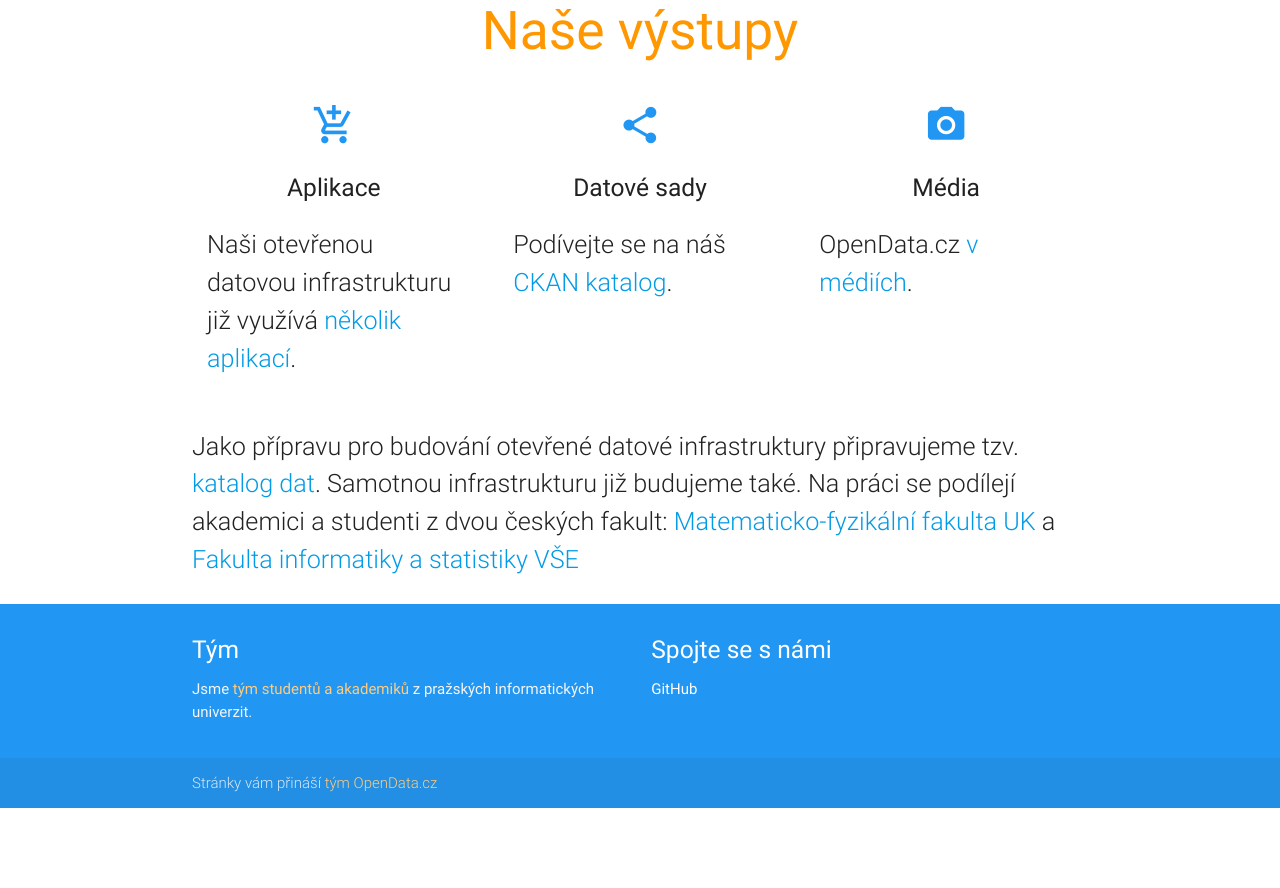
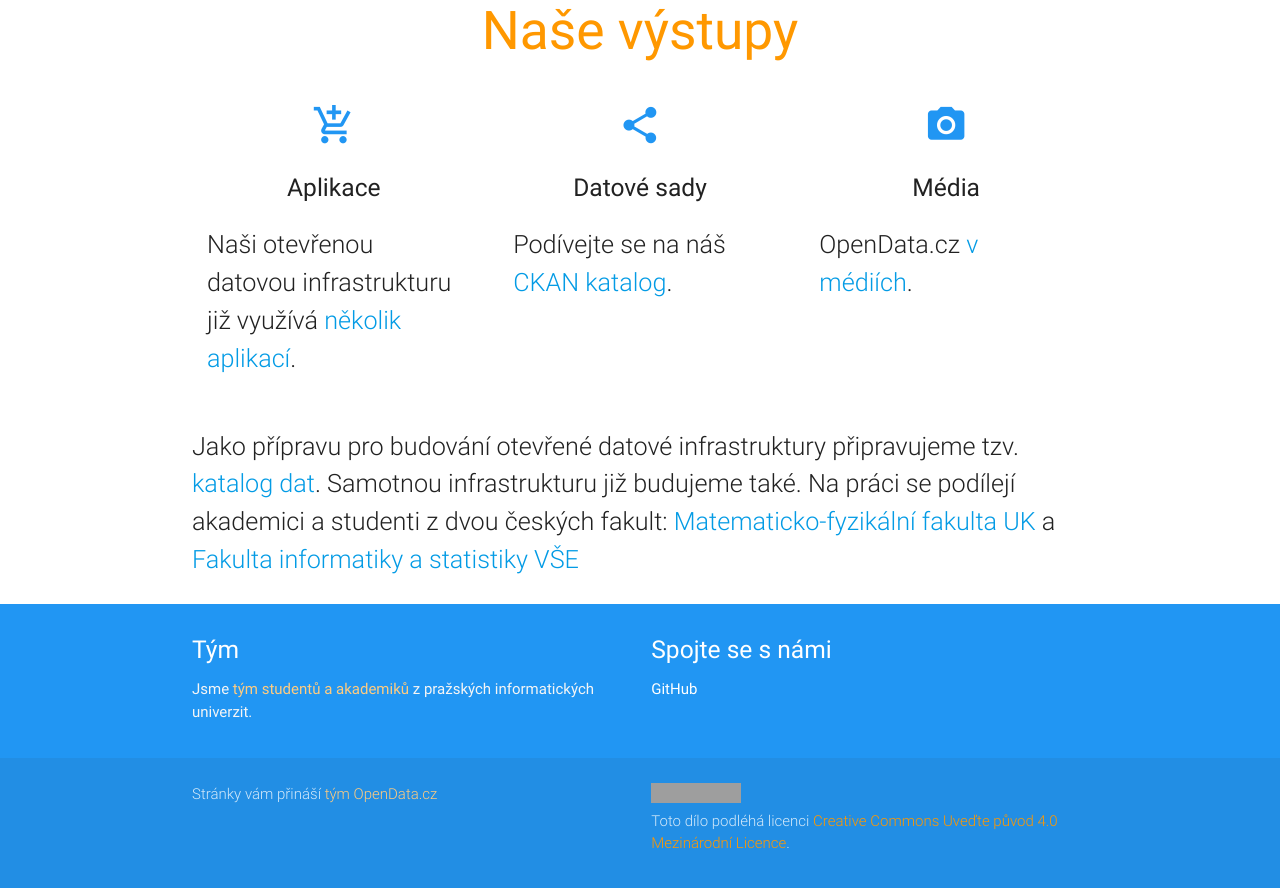
Before and after one commit to opendatacz/opendatacz.github.io, a Jekyll site: the page built from index.html, in a window 1280 px wide and 900 px high, scrolled down 1296 px. Shown: the top 888 px of the window. Built offline with Jekyll 4.4.1, drawn with Linux system fonts in a browser that asks for light colours; nearby versions of some CDN libraries; before the commit the page ends 2104 px from its top, so only the background shows below that; grey boxes are pictures that could not be loaded.

Commit message:
Add CC-BY

```diff
--- a/_includes/footer.cs.html
+++ b/_includes/footer.cs.html
@@ -15,7 +15,17 @@
     </div>
     <div class="footer-copyright">
       <div class="container">
-      Stránky vám přináší <a class="orange-text text-lighten-3" href="https://github.com/orgs/opendatacz/people">tým OpenData.cz</a>
-      </div>
+		<div class="row">
+			<div class="col s12 m6">
+				<p>
+					Stránky vám přináší <a class="orange-text text-lighten-3" href="https://github.com/orgs/opendatacz/people">tým OpenData.cz</a>
+				</p>
+			</div>
+			<div class="col s12 m6">
+				<p>
+					<a rel="license" href="http://creativecommons.org/licenses/by/4.0/"><img alt="Licence Creative Commons" style="border-width:0" src="https://i.creativecommons.org/l/by/4.0/88x31.png" /></a><br />Toto dílo podléhá licenci <a class="orange-text" rel="license" href="http://creativecommons.org/licenses/by/4.0/">Creative Commons Uveďte původ 4.0 Mezinárodní Licence</a>.
+				</p>
+			</div>
+		</div>
     </div>
   </footer>
```
Also changed, not shown: _includes/footer.en.html (+12 -2 lines).
